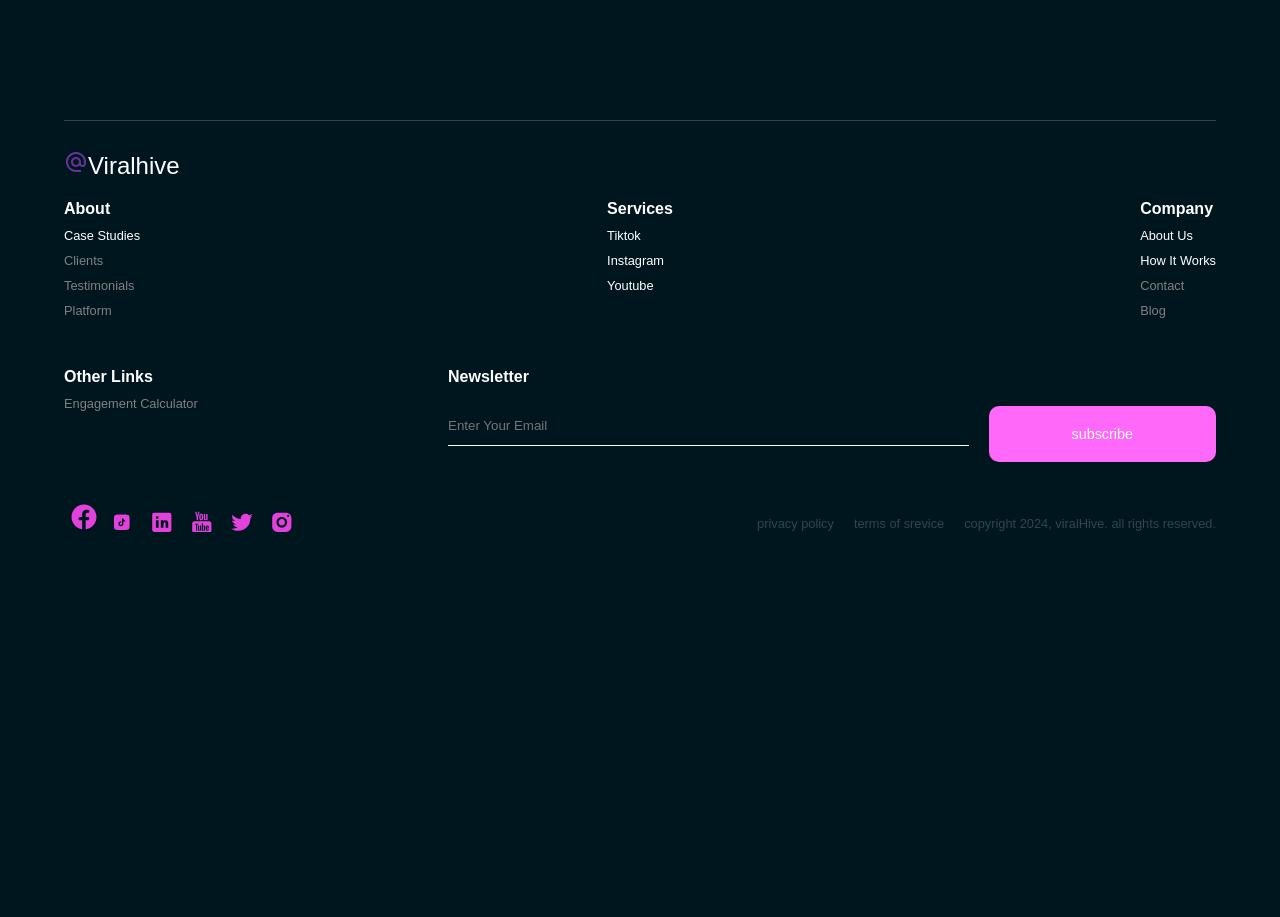
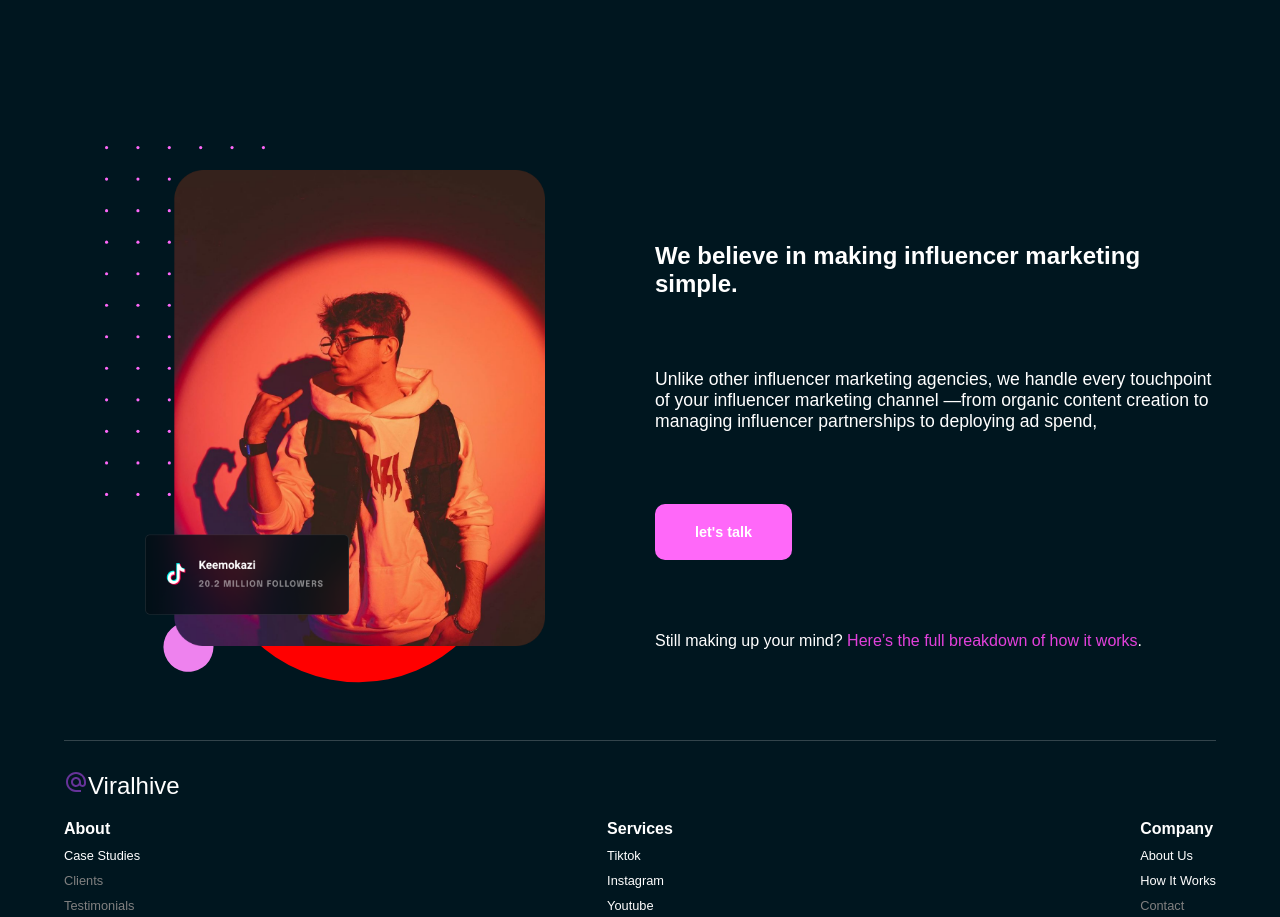
Before and after one commit to Mxchxxl/viralhive, a React (Vite) app: page / in a window 1280 px wide. Shown: the part 4060-4977 px from the top of the page. Before the commit the page ends 4626 px from the top, so only its background shows below. Built offline with nearby package versions, Linux system fonts and the light colour scheme.

Commit message:
ourproceshero  component

```diff
--- /dev/null
+++ b/src/components/OurprocessHero/OurprocessHero.jsx
@@ -0,0 +1,52 @@
+import Button from "../Button/Button"
+import DotGrid from "../DotGrid/DotGrid"
+import SocialGuy from "/images/young-fly.png"
+import "./outprocesshero.scss"
+
+
+const OurprocessHero = () =>
+{
+    return (
+        <section className="ourprocesshero-container">
+            <div className="ourprocesshero-content">
+                <div className="ourprocesshero-img-container">
+                    <div className="ourprocesshero-img-content">
+                        <DotGrid />
+                        <img
+                            className="ourprocesshero-img"
+                            src={SocialGuy}
+                            alt="beautiful girl in white background"
+                        />
+                        <div className="round-circles">
+                            <div className="big-purple"></div>
+                            <div className="small-pink"></div>
+                        </div>
+                    </div>
+
+                </div>
+
+                <div className="ourprocesshero-text">
+                    <div className="stars"></div>
+
+                    <h1>We believe in making influencer marketing simple.</h1>
+                    <p>
+                        Unlike other influencer marketing agencies, we handle every touchpoint of your influencer marketing channel —from organic content creation to managing influencer partnerships to deploying ad spend,
+                    </p>
+                    <Button
+                        text="let's talk"
+                        effect={() =>
+                        {
+                            console.log( "clicked" )
+                        }}
+                        icon=""
+                    />
+                    <span>
+                        Still making up your mind?  <a href="">Here’s the full breakdown of how it works</a>.
+                    </span>
+                </div>
+            </div>
+        </section>
+    )
+}
+
+export default OurprocessHero
--- /dev/null
+++ b/src/components/OurprocessHero/outprocesshero.scss
@@ -0,0 +1,113 @@
+@import "../../../breakpoints.scss";
+
+.ourprocesshero-container {
+  padding-block-start: 50px;
+  padding-block-end: 40px;
+  .ourprocesshero-content {
+    display: grid;
+    grid-template-columns: 1fr;
+
+    @include lg {
+      grid-template-columns: 1fr 1fr;
+      column-gap: 30px;
+    }
+    .ourprocesshero-text {
+      display: flex;
+      flex-direction: column;
+      align-items: center;
+      justify-content: center;
+      align-items: flex-start;
+      gap: 20px;
+      padding-block-start: 80px;
+
+      @include lg {
+        align-items: flex-start;
+        justify-content: space-between;
+        padding-block-start: unset;
+      }
+      p {
+        font-weight: 500;
+        @include md {
+          font-size: 1.1rem;
+        }
+      }
+      h1 {
+        @include md {
+          font-size: 1.5rem;
+        }
+      }
+      .custom-button {
+        padding-inline: 40px;
+        padding-block: 20px;
+        margin: auto;
+        margin-block-end: 30px;
+        font-weight: bold;
+
+        @include lg {
+          margin: unset;
+        }
+      }
+      span {
+        a {
+          color: var(--color);
+          text-decoration: none;
+        }
+      }
+    }
+    .ourprocesshero-img-container {
+      .ourprocesshero-img-content {
+        position: relative;
+        width: fit-content;
+        margin: auto;
+        .ourprocesshero-img {
+          position: relative;
+          width: 100%;
+          height: auto;
+          max-width: 300px;
+
+          @include md {
+            max-width: 400px;
+          }
+        }
+        .dotgrid-container {
+          position: absolute;
+          z-index: -1;
+          top: -5%;
+          left: -10%;
+          img {
+            height: 350px;
+          }
+        }
+        .round-circles {
+          position: absolute;
+          bottom: -10%;
+          left: 10%;
+
+          width: 300px;
+          height: 300px;
+          transform: rotate(11deg);
+          z-index: -1;
+          .big-purple {
+            width: 300px;
+            height: 300px;
+            position: absolute;
+            top: -20px;
+            right: -20px;
+            background-color: red;
+            border-radius: 50%;
+            z-index: -1;
+          }
+          .small-pink {
+            width: 50px;
+            height: 50px;
+            position: absolute;
+            bottom: 0px;
+            left: 0px;
+            background-color: violet;
+            border-radius: 50%;
+          }
+        }
+      }
+    }
+  }
+}
--- a/src/pages/Home/Home.jsx
+++ b/src/pages/Home/Home.jsx
@@ -4,6 +4,7 @@
 import Clients from "../../components/Clients/Clients"
 import Footer from "../../components/Footer/Footer"
 import Navigation from "../../components/Navigation/Navigation"
+import OurprocessHero from "../../components/OurprocessHero/OurprocessHero"
 import Promo from "../../components/Promo/Promo"
 import Results from "../../components/Results/Results"
 import ReuseableHero from "../../components/ReuseableHero/ReuseableHero"
@@ -41,6 +42,7 @@
             <Promo />
             <CTA />
             <Results />
+            <OurprocessHero />
             <Footer />
         </div>
     )
```
